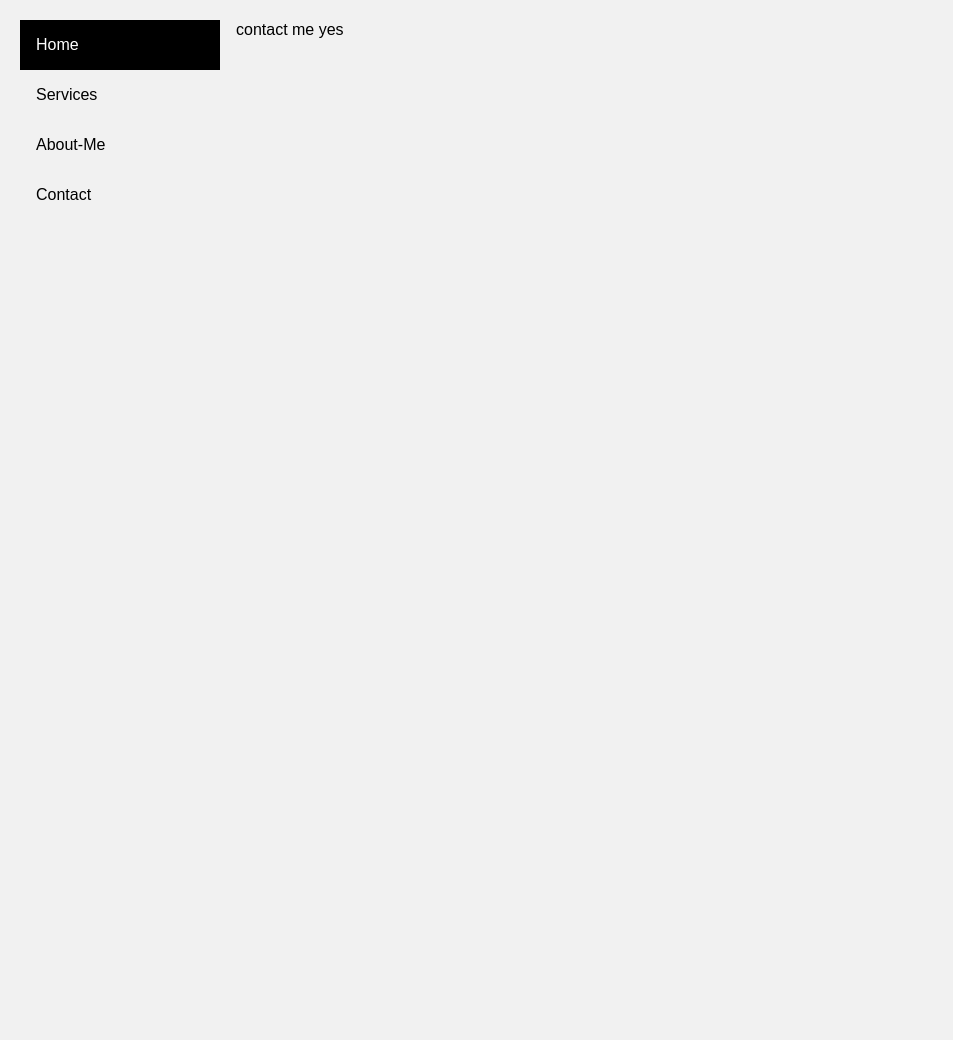
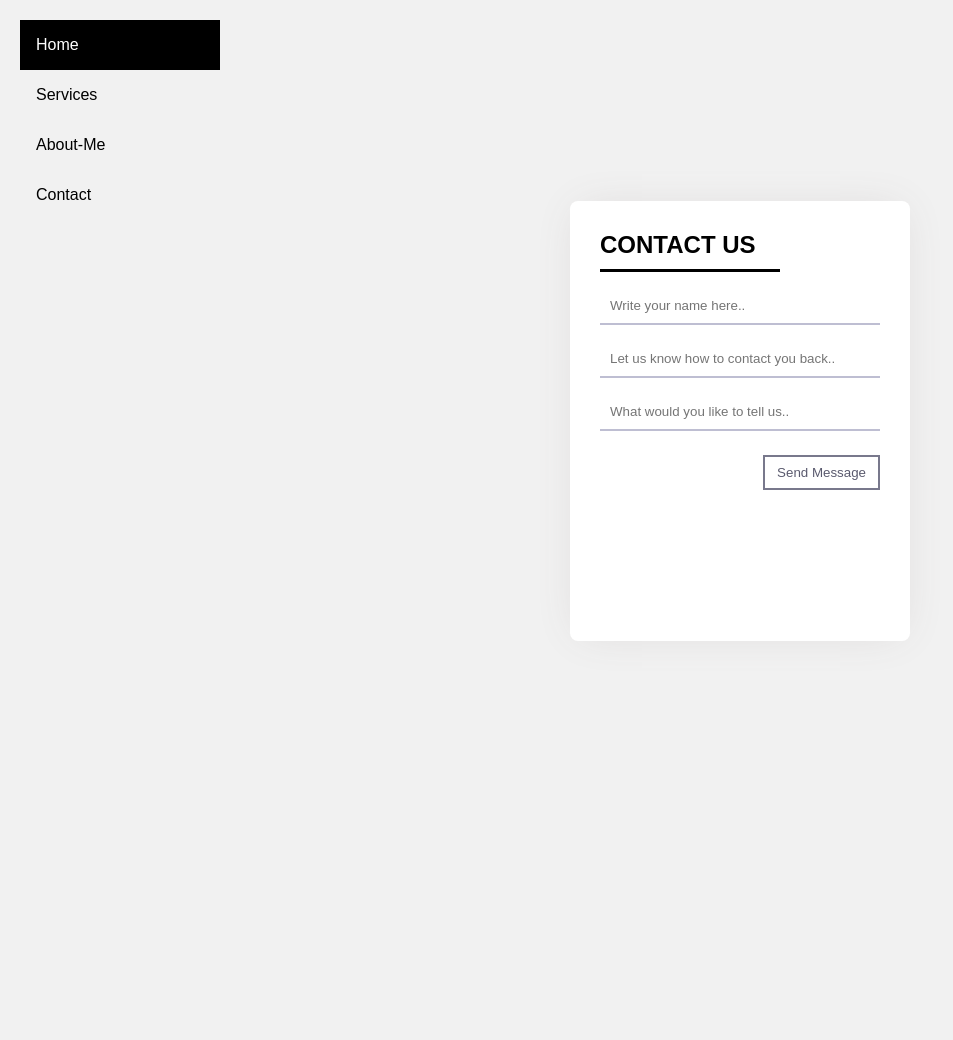
Before and after one commit to Bdiwy/Django-Personal_Blog-Opensource, a Django app: page /contact in a window 1280 px wide. Shown: the whole page, without its empty margins (0-953 px from the left). Run offline with Django 4.2, Linux system fonts and the light colour scheme.

Commit message:
contact page

```diff
--- a/posts/admin.py
+++ b/posts/admin.py
@@ -1,4 +1,6 @@
 from django.contrib import admin
-from .models import post
+from .models import post ,Contact
 # Register your models here.
 admin.site.register(post)
+
+admin.site.register(Contact)
--- a/posts/views.py
+++ b/posts/views.py
@@ -1,5 +1,8 @@
-from django.shortcuts import render
+from django.shortcuts import render, redirect
 from .models import post
+from .models import Contact
+from django.contrib import messages
+
 # Create your views here.
 def index(request):
     context=post.objects.all()
@@ -28,4 +31,11 @@ def about(request):
 
 
 def contact(request):
+    if request.method == 'POST' :
+        name=request.POST['name']
+        email=request.POST['email']
+        message=request.POST['message']
+        contact = Contact.objects.create(name=name, email=email , message=message)
+        messages.info(request,'thanx for useing our service')
+        return redirect('index')
     return render(request,'contact.html')
--- /dev/null
+++ b/static/css/contact.css
@@ -0,0 +1,55 @@
+form {
+    width: 340px;
+    height: 440px;
+    background: #ffffff;
+    border-radius: 8px;
+    box-shadow: 0 0 40px -10px #dbd8d8;
+    margin: calc(50vh - 220px) auto;
+    padding: 20px 30px;
+    max-width: calc(100vw - 40px);
+    box-sizing: border-box;
+    font-family: "Montserrat", sans-serif;
+    position: relative;
+}
+
+h2 {
+    margin: 10px 0;
+    padding-bottom: 10px;
+    width: 180px;
+    color: #000000;
+    border-bottom: 3px solid #000000;
+}
+
+input {
+    width: 100%;
+    padding: 10px;
+    box-sizing: border-box;
+    background: none;
+    outline: none;
+    resize: none;
+    border: 0;
+    font-family: "Montserrat", sans-serif;
+    transition: all 0.3s;
+    border-bottom: 2px solid #bebed2;
+}
+
+input:focus {
+    border-bottom: 2px solid #78788c;
+}
+
+button {
+    float: right;
+    padding: 8px 12px;
+    margin: 8px 0 0;
+    font-family: "Montserrat", sans-serif;
+    border: 2px solid #78788c;
+    background: 0;
+    color: #5a5a6e;
+    cursor: pointer;
+    transition: all 0.3s;
+}
+
+button:hover {
+    background: #000000;
+    color: #fff;
+}
--- a/templates/contact.html
+++ b/templates/contact.html
@@ -11,11 +11,18 @@
         <meta name="description" content="">
         <meta name="viewport" content="width=device-width, initial-scale=1">
         <link rel="stylesheet" href="{% static 'css/style.css' %}">
+        <link rel="stylesheet" href="{% static 'css/contact.css' %}">
     </head>
     <body>
         <div class="content">
-
-            contact me yes
+              <form class="form" action="" method='post'>
+                {% csrf_token %}
+                <h2>CONTACT US</h2>
+                <p type="Name:" ><input name='name' placeholder="Write your name here.."></input></p>
+                <p type="Email:" ><input name='email' placeholder="Let us know how to contact you back.."></input></p>
+                <p type="Message:" ><input name='message' placeholder="What would you like to tell us.."></input></p>
+                <button>Send Message</button>
+              </form>
 
         </div>
         <script src="" async defer></script>
```
Also changed, not shown: Blog/static/css/contact.css (added, +55 -0 lines), Blog/static/css/messages.scss (added, +82 -0 lines), posts/models.py (+10 -0 lines), static/css/messages.scss (added, +90 -0 lines), templates/index.html (+11 -1 lines), Blog/static/css/style.css (line endings or trailing spaces), db.sqlite3, posts/migrations/0003_contact.py (added), static/css/style.css (line endings or trailing spaces).
